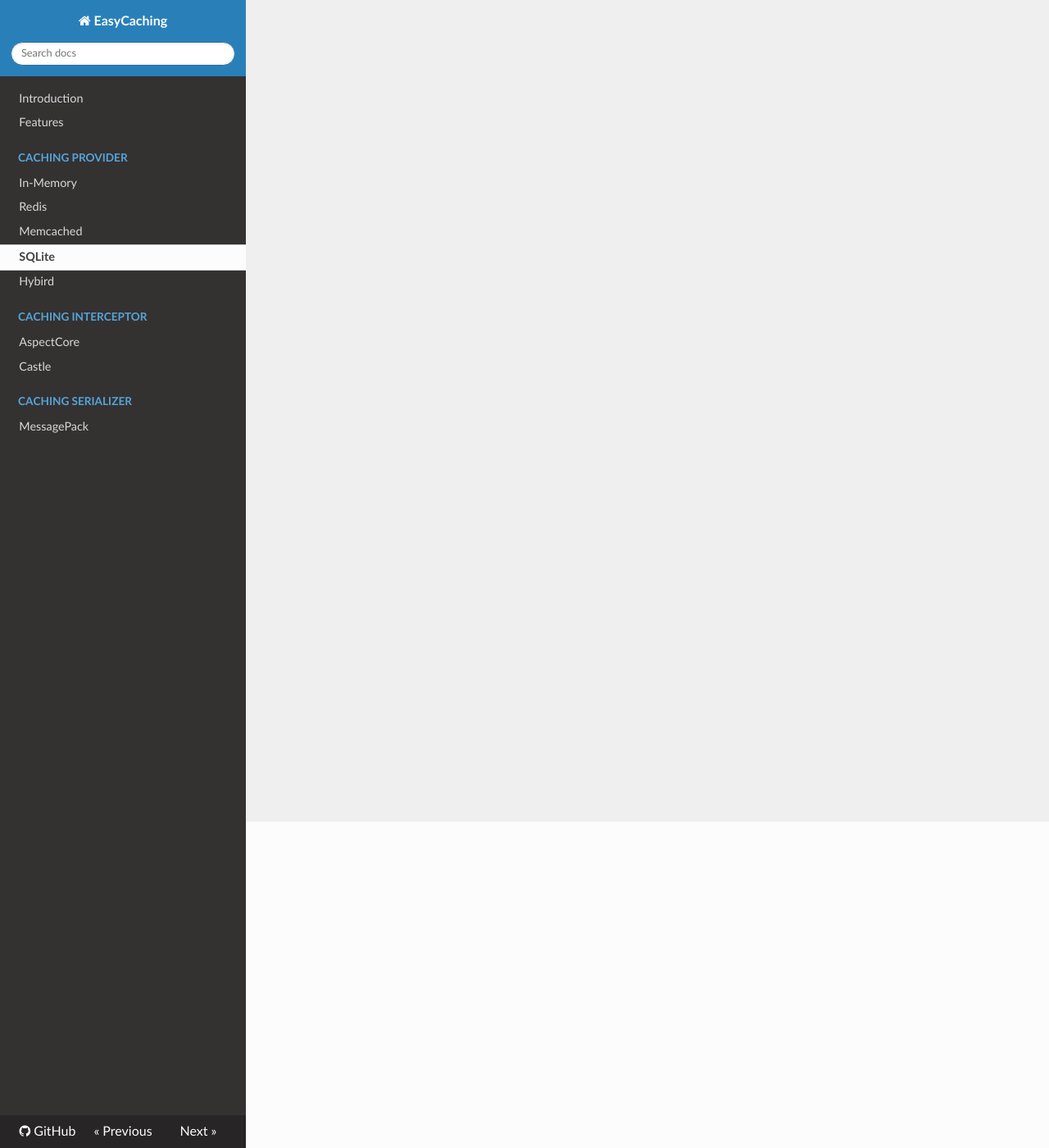
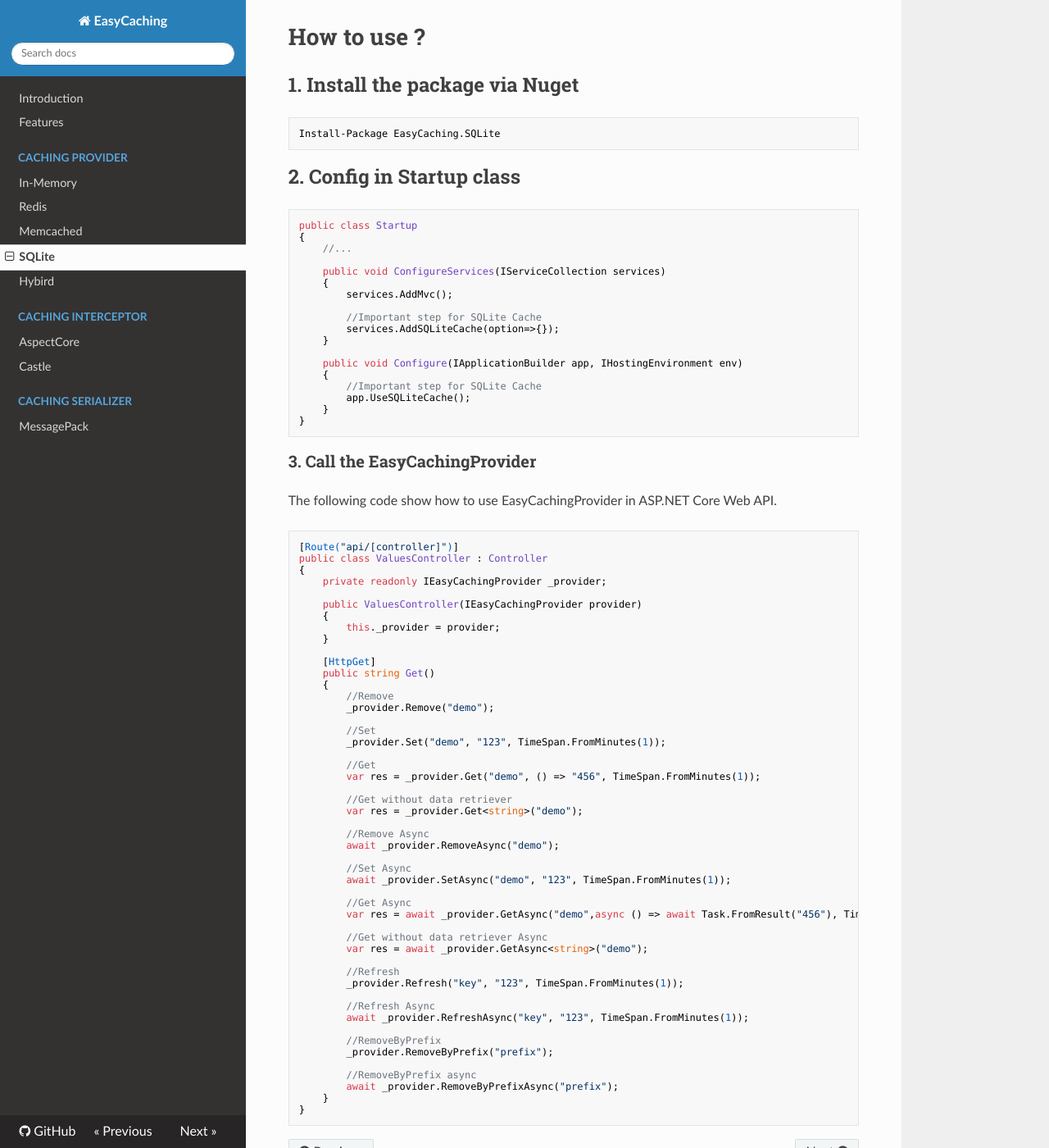
Before and after one commit to dotnetcore/EasyCaching, an MkDocs documentation site: the page built from docs/SQLite.md, in a window 1280 px wide and 1400 px high, scrolled down 398 px. Shown: the whole window at 82% size. Built offline with MkDocs 1.6.1, drawn with Linux system fonts in a browser that asks for light colours; nearby versions of some CDN libraries; old or Windows-style settings are respelled for this version of MkDocs; some of the changed text lies outside the part shown.

Commit message:
:memo: Add SQLite Caching Provider usage doc.

````diff
--- a/docs/SQLite.md
+++ b/docs/SQLite.md
@@ -1 +1,101 @@
-coming soon!
+# Introduce
+
+SQLite is another choice of local caching.
+
+There are two scenarios are good for us to use SQLite as our local caching!
+
+1. Persisted caching item.
+2. Rebuild caching item.
+
+EasyCaching.SQLite contains most of caching operations that we can use easily.
+
+EasyCaching.SQLite is a lib that is based on **EasyCaching.Core** and **Microsoft.Data.SQLite**.
+
+
+# How to use ?
+
+## 1. Install the package via Nuget
+
+```
+Install-Package EasyCaching.SQLite
+```
+
+## 2. Config in Startup class
+
+```csharp
+public class Startup
+{
+    //...
+
+    public void ConfigureServices(IServiceCollection services)
+    {
+        services.AddMvc();
+
+        //Important step for SQLite Cache
+        services.AddSQLiteCache(option=>{});
+    }
+
+    public void Configure(IApplicationBuilder app, IHostingEnvironment env)
+    {
+        //Important step for SQLite Cache
+        app.UseSQLiteCache();
+    }
+}
+```
+
+### 3. Call the EasyCachingProvider
+
+The following code show how to use EasyCachingProvider in ASP.NET Core Web API.
+
+```csharp
+[Route("api/[controller]")]
+public class ValuesController : Controller
+{
+    private readonly IEasyCachingProvider _provider;
+
+    public ValuesController(IEasyCachingProvider provider)
+    {
+        this._provider = provider;
+    }
+
+    [HttpGet]
+    public string Get()
+    {
+        //Remove
+        _provider.Remove("demo");
+
+        //Set
+        _provider.Set("demo", "123", TimeSpan.FromMinutes(1));
+
+        //Get
+        var res = _provider.Get("demo", () => "456", TimeSpan.FromMinutes(1));
+
+        //Get without data retriever
+        var res = _provider.Get<string>("demo");
+
+        //Remove Async
+        await _provider.RemoveAsync("demo");
+
+        //Set Async
+        await _provider.SetAsync("demo", "123", TimeSpan.FromMinutes(1));
+
+        //Get Async
+        var res = await _provider.GetAsync("demo",async () => await Task.FromResult("456"), TimeSpan.FromMinutes(1));
+
+        //Get without data retriever Async
+        var res = await _provider.GetAsync<string>("demo");
+
+        //Refresh
+        _provider.Refresh("key", "123", TimeSpan.FromMinutes(1));
+
+        //Refresh Async
+        await _provider.RefreshAsync("key", "123", TimeSpan.FromMinutes(1));
+
+        //RemoveByPrefix
+        _provider.RemoveByPrefix("prefix");
+
+        //RemoveByPrefix async
+        await _provider.RemoveByPrefixAsync("prefix");
+    }
+}
+```
````
